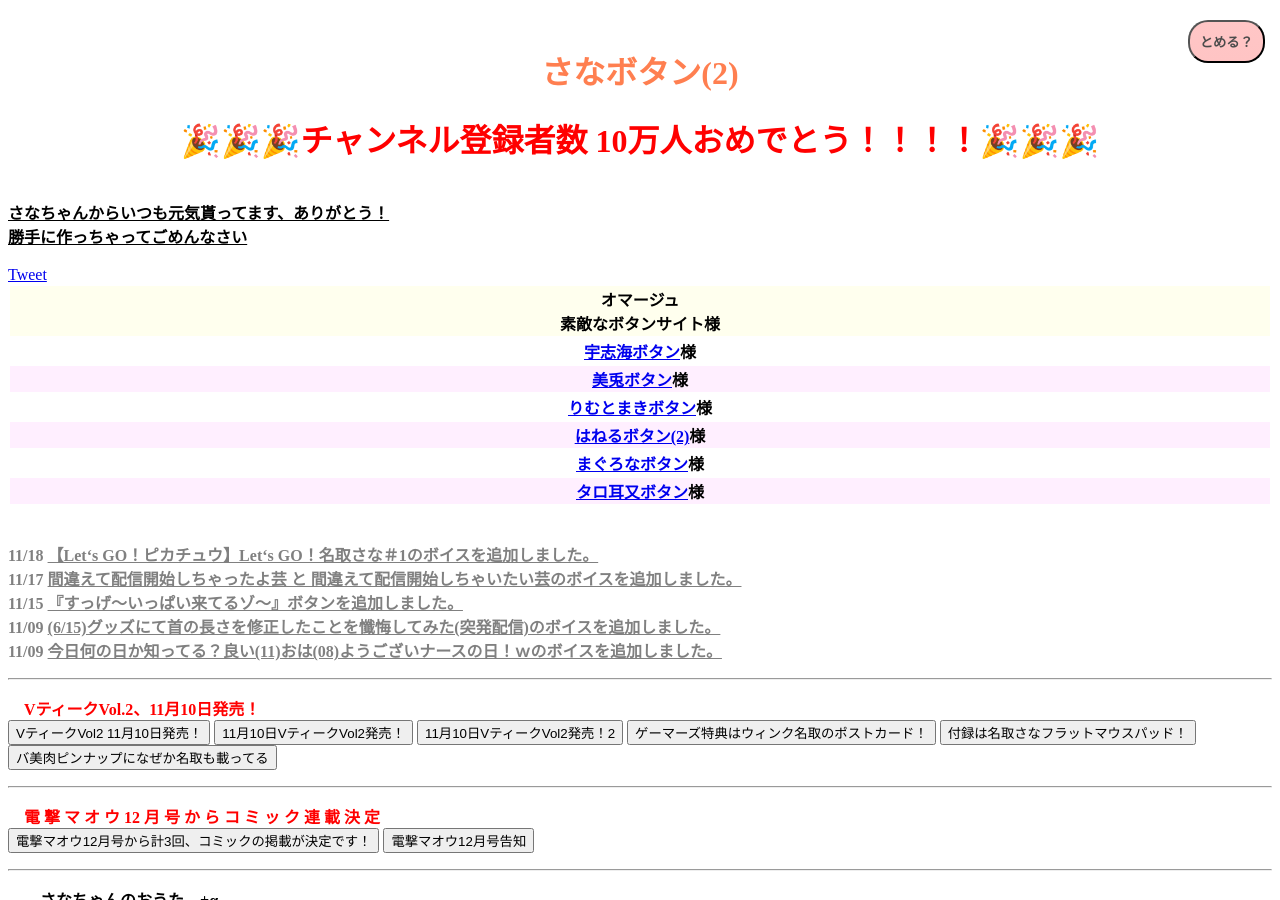
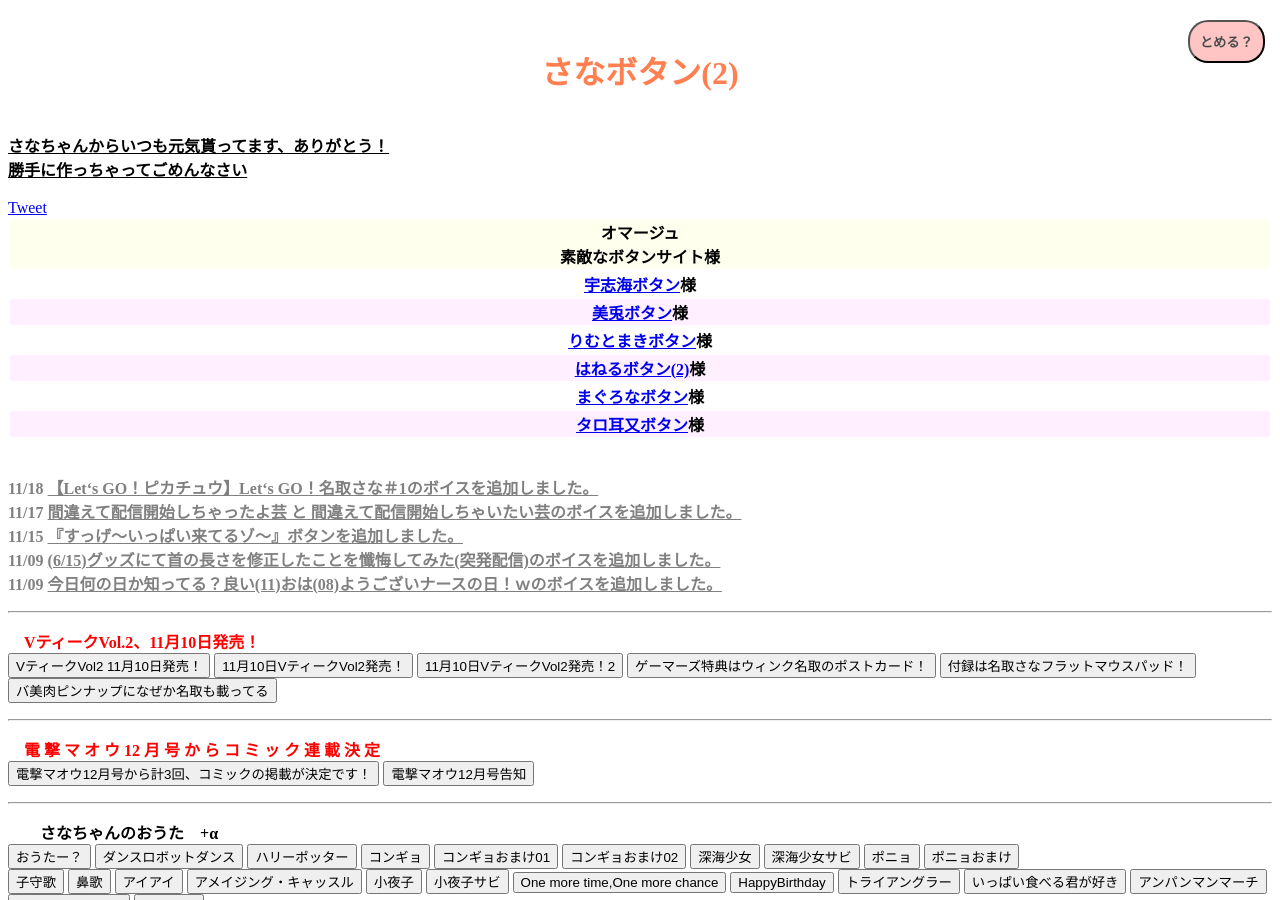
Before and after one commit to sanabutton/sanabutton.github.io, a Jekyll site: the page built from index.html, in a window 1280 px wide and 900 px high. Built offline with Jekyll 4.4.1, drawn with Linux system fonts in a browser that asks for light colours; comment, search, counter and statistics services are not loaded.

Commit message:
「10万人おめでとう」を削除
1週間以上経ったので。

```diff
--- a/_includes/header.html
+++ b/_includes/header.html
@@ -1,5 +1,4 @@
 <h1 class="site-title" >さなボタン(2)</h1>
-<h1 style="color: red; text-align: center">🎉🎉🎉チャンネル登録者数 10万人おめでとう！！！！🎉🎉🎉</h1>
 <br>
 
 <u><b>さなちゃんからいつも元気貰ってます、ありがとう！<br>
```
